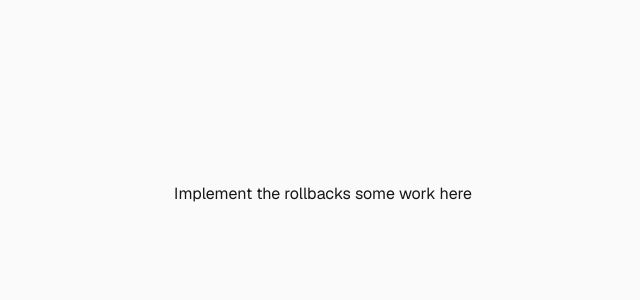
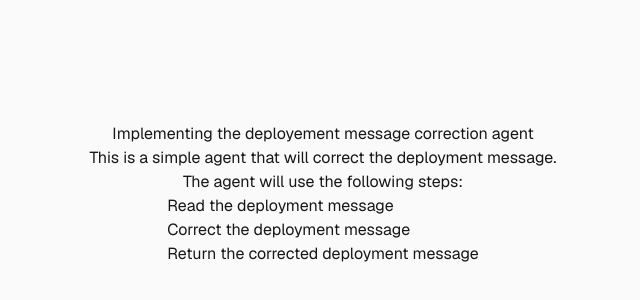
Before and after one commit to GauravNardia/clean-nextjs, a Next.js app: page / in a window 1280 px wide. Shown: the part 206-506 px from the top of the page, without its empty margins (317-957 px from the left). Built offline with nearby package versions, Linux system fonts and the light colour scheme.

Commit message:
update home

```diff
--- a/app/page.tsx
+++ b/app/page.tsx
@@ -3,7 +3,14 @@ import Image from "next/image";
 export default function Home() {
   return (
     <div className="flex flex-col flex-1 items-center justify-center bg-zinc-50 font-sans dark:bg-black">
-        <h1>Implement the rollbacks some work here</h1>
+        <h1>Implementing the deployement message correction agent</h1>
+        <p>This is a simple agent that will correct the deployment message.</p>
+        <p>The agent will use the following steps:</p>
+        <ol>
+            <li>Read the deployment message</li>
+            <li>Correct the deployment message</li>
+            <li>Return the corrected deployment message</li>
+        </ol>
     </div>
   );
 }
```
